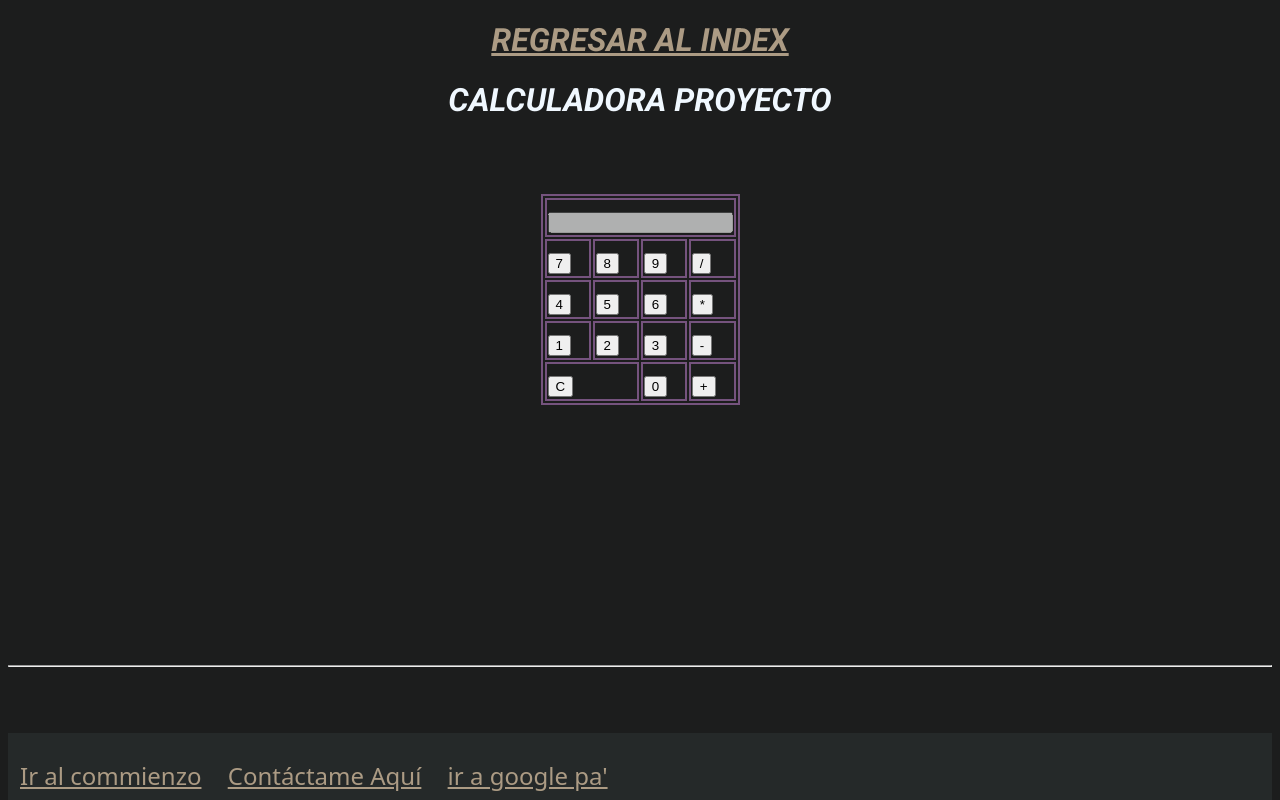
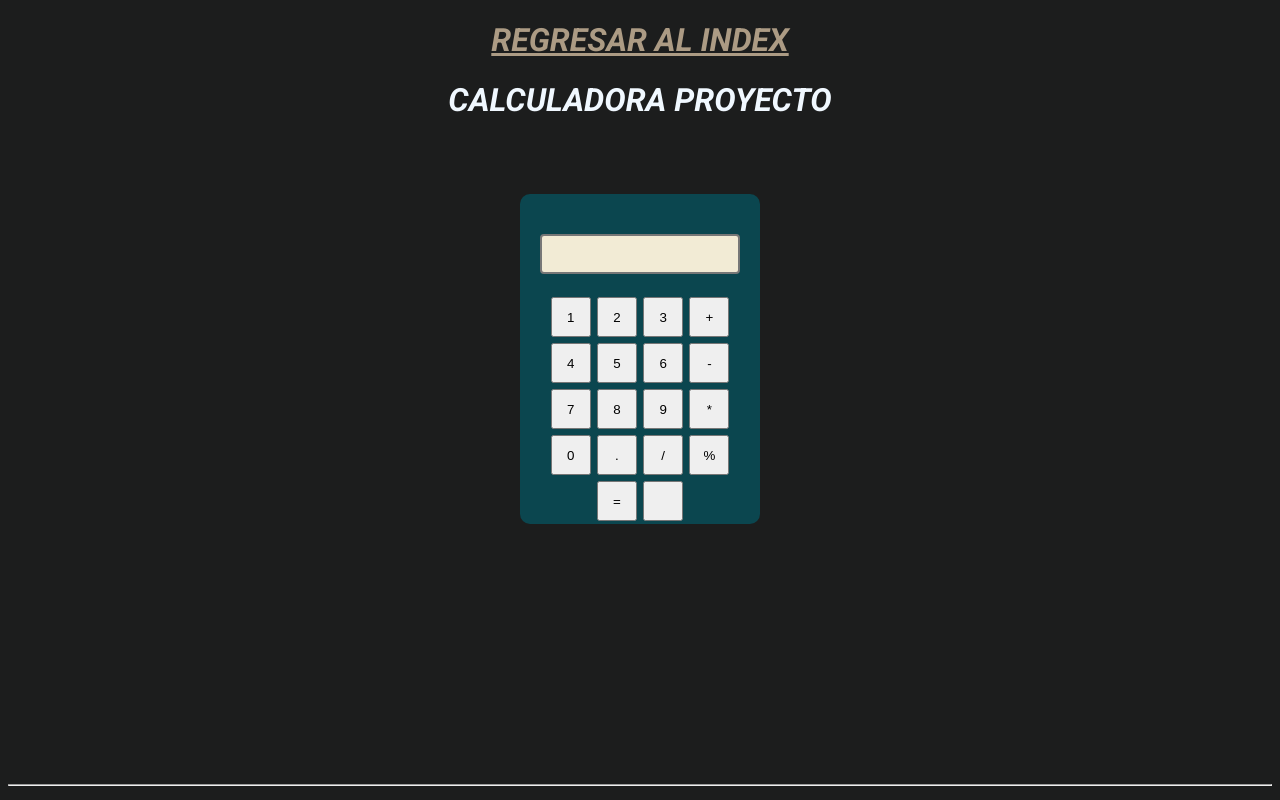
Before and after one commit to dhardi007/Pagina-Web-HTML-dhardi, a plain HTML site: page calculadora_proyecto/calculadora.html in a window 1280 px wide. Shown: the top 800 px of the page. Drawn offline with nearby package versions, Linux system fonts and the light colour scheme; files that its build step writes are made by us from their sources; a web font is replaced by a local one.

Commit message:
Calculadora V1

```diff
--- a/calculadora_proyecto/calculadora.html
+++ b/calculadora_proyecto/calculadora.html
@@ -35,40 +35,40 @@
 <br>
 
 <!-- calculadora -->
-    <center><div class="calculadora">
+    <center><div class="micalculadora">
         <form name="calculadora" id="calculadora">
-            <table>
-                <tr>
-                    <td colspan="4">
-                        <input type="text" id="resultado" disabled>
-                    </td>
-                </tr>
-                <tr>
-                    <td><button type="button" onclick="agregarNumero('7')">7</button></td>
-                    <td><button type="button" onclick="agregarNumero('8')">8</button></td>
-                    <td><button type="button" onclick="agregarNumero('9')">9</button></td>
-                    <td><button type="button" onclick="operacion('/')">/</button></td>
-                </tr>
-                <tr>
-                    <td><button type="button" onclick="agregarNumero('4')">4</button></td>
-                    <td><button type="button" onclick="agregarNumero('5')">5</button></td>
-                    <td><button type="button" onclick="agregarNumero('6')">6</button></td>
-                    <td><button type="button" onclick="operacion('*')">*</button></td>
-                </tr>
-                <tr>
-                    <td><button type="button" onclick="agregarNumero('1')">1</button></td>
-                    <td><button type="button" onclick="agregarNumero('2')">2</button></td>
-                    <td><button type="button" onclick="agregarNumero('3')">3</button></td>
-                    <td><button type="button" onclick="operacion('-')">-</button></td>
-                </tr>
-                <tr>
-                    <td colspan="2"><button type="reset">C</button></td>
-                    <td><button type="button" onclick="agregarNumero('0')">0</button></td>
-                    <td><button type="submit" onclick="operacion('+')">+</button></td>
-                </tr>
+            <input type="text" name="display" id="display">
+                <div>
+                    <input type="button" id="uno" value="1" onclick="valor(document.getElementById('uno').value)">
+                    <input type="button" id="dos" value="2" onclick="valor(document.getElementById('dos').value)">
+                    <input type="button" id="tres" value="3" onclick="valor(document.getElementById('tres').value)">
+                    <input type="button" id="suma" value="+" onclick="valor(document.getElementById('suma').value)">
+                </div>
 
-            </table>
+                <div>
+                    <input type="button" id="cuatro" value="4" onclick="valor(document.getElementById('cuatro').value)">
+                    <input type="button" id="cinco" value="5" onclick="valor(document.getElementById('cinco').value)">
+                    <input type="button" id="seis" value="6" onclick="valor(document.getElementById('seis').value)">
+                    <input type="button" id="resta" value="-" onclick="valor(document.getElementById('resta').value)">
+                </div>
+                <div>
+                    <input type="button" id="siete" value="7" onclick="valor(document.getElementById('siete').value)">
+                    <input type="button" id="ocho" value="8" onclick="valor(document.getElementById('ocho').value)">
+                    <input type="button" id="nueve" value="9" onclick="valor(document.getElementById('nueve').value)">
+                    <input type="button" id="mult" value="*" onclick="valor(document.getElementById('mult').value)">
+                </div>
 
+                <div>
+                    <input type="button" id="cero" value="0" onclick="valor(document.getElementById('cero').value)">
+                    <input type="button" id="decimal" value="." onclick="valor(document.getElementById('decimal').value)">
+                    <input type="button" id="div" value="/" onclick="valor(document.getElementById('div').value)">
+                    <input type="button" id="porc" value="%" onclick="valor(document.getElementById('porc').value)">
+                </div>
+
+                <div class="resultado">
+                    <input type="button" id="igual" value="=" onclick="cal_resultado()">
+                    <input type="button" id="borrar" value="" onclick="borrardisplay(document.getElementById('borrar').value)">
+                </div>
         </form>
     </div></center>
 
--- a/calculadora_proyecto/call1.js
+++ b/calculadora_proyecto/call1.js
@@ -0,0 +1,12 @@
+function valor(x) {
+    document.getElementById("display").value += x;
+}
+
+function borrardisplay(y) {
+    document.getElementById("display").value = "";
+}
+
+function cal_resultado(){
+    var result = eval(document.getElementById("display").value);
+    document.getElementById("display").value = result;
+}
--- a/calculadora_proyecto/estilos.css
+++ b/calculadora_proyecto/estilos.css
@@ -1 +1,38 @@
 /* estilos de la calculadora */
+
+body{
+font-family: montserrat;
+text-align: center;
+justify-content: center;
+align-items: center;
+min-height: 100vh;
+}
+
+body div.micalculadora{
+    text-align: center;
+    justify-content: center;
+    align-items: center;
+    width: 240px;
+    margin: 0 auto;
+    background-color: #0b464f;
+    border-radius: 10px;
+}
+
+div input[type='button'] {
+    width: 40px;
+    height: 40px;
+    margin: 3px 0;
+}
+
+div input[  type ='text'] {
+height: 40px;
+width: 200px;
+background-color: #F2EBD5;
+color: black;
+padding: 12px 20px;
+margin-top: 40px;
+margin-bottom: 20px;
+box-sizing: border-box;
+border-radius: 4px;
+border: 2px solid #777;
+}
```
